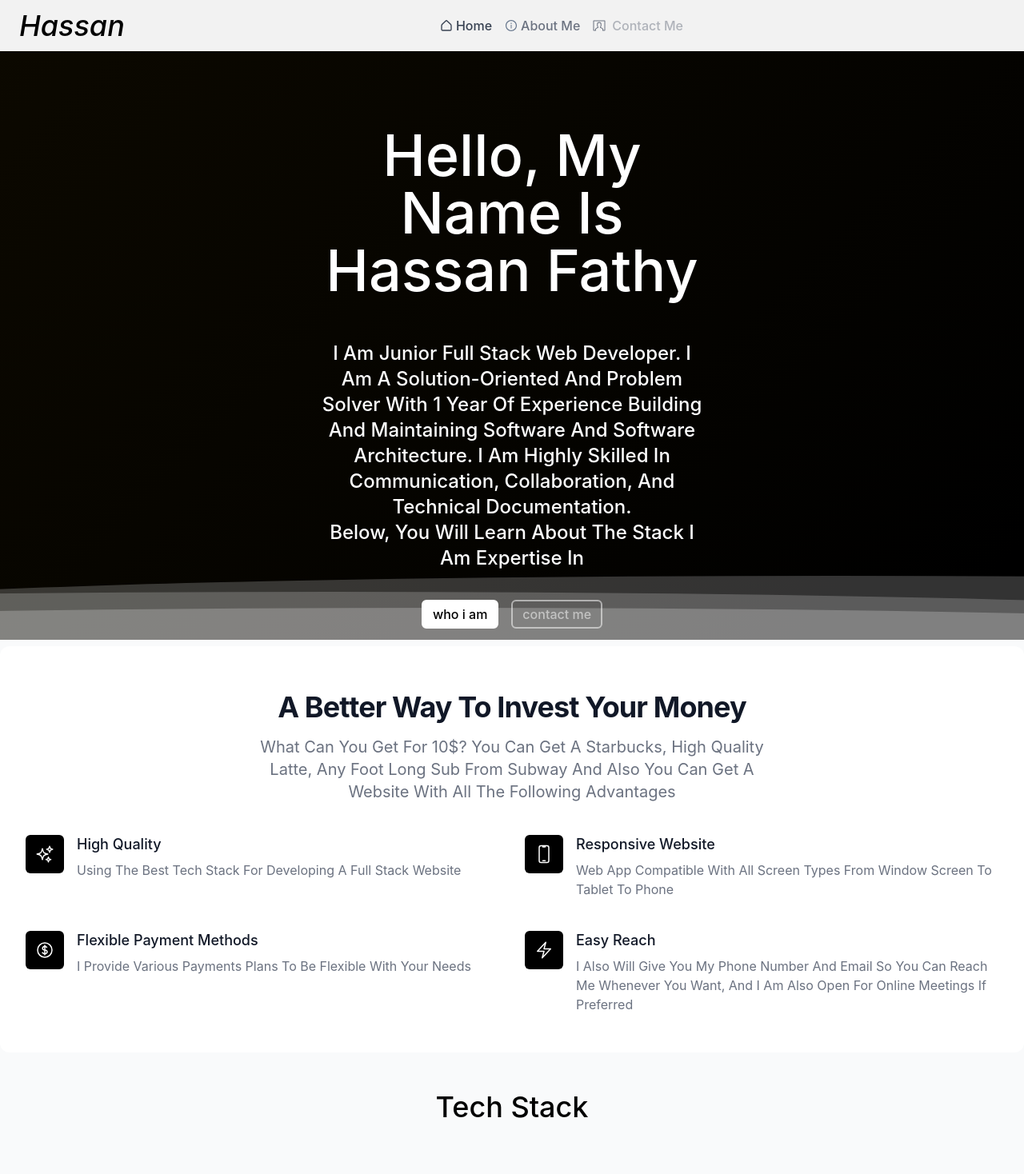
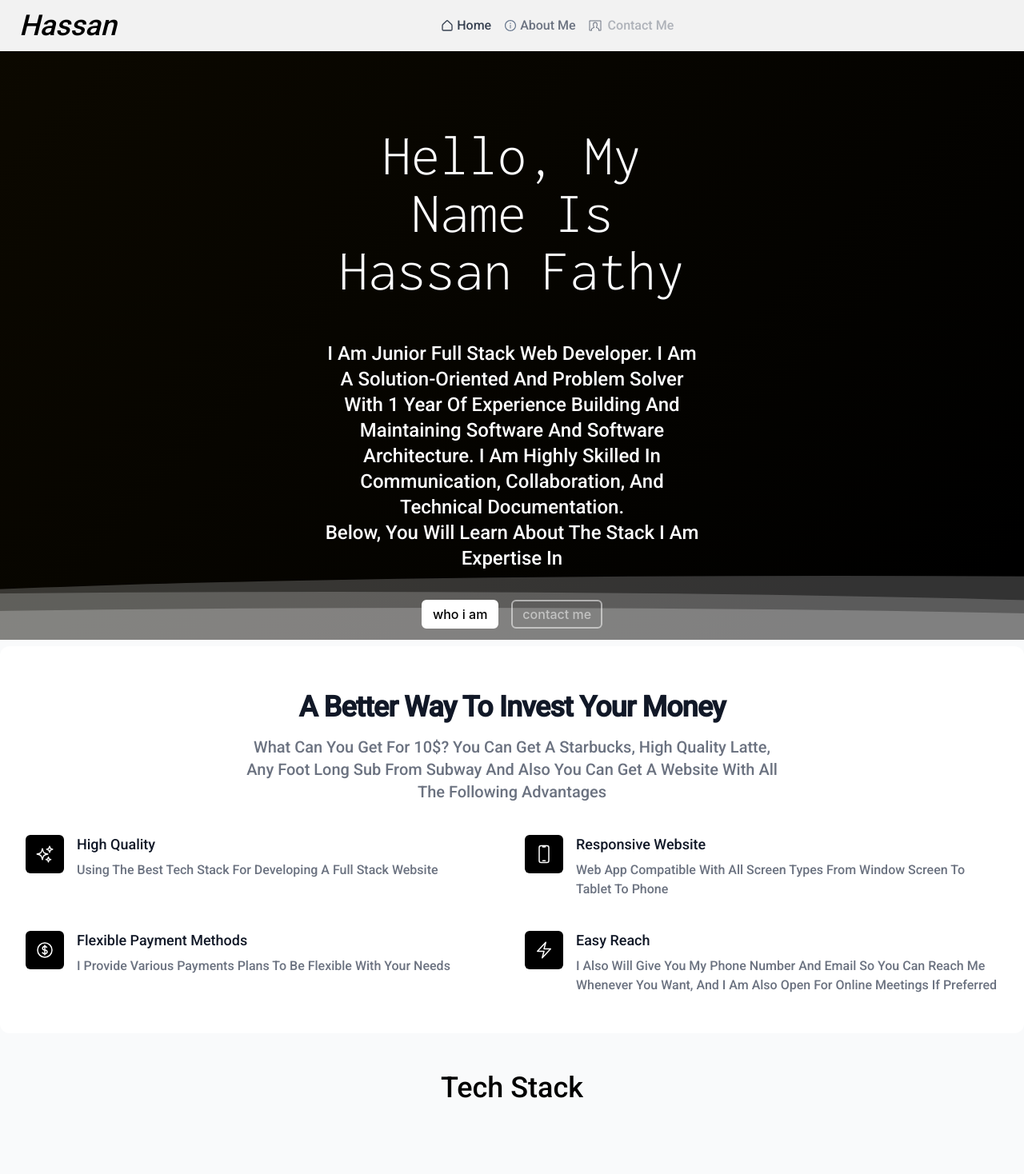
Before and after one commit to hassanfathy23/my-next-portfolio, a Next.js app: page / in a window 1280 px wide. Shown: the top 1468 px of the page at 80% size. Built offline with nearby package versions, Linux system fonts and the light colour scheme.

Commit message:
added fonts and animations

```diff
--- a/components/ContactList.js
+++ b/components/ContactList.js
@@ -6,8 +6,8 @@ export default function ContactList({ list }) {
   return (
     <Modal background="bg-gray-50">
       <main className="w-full flex flex-col items-center gap-4 bg-gray-50">
-        <h2 className="p-2 text-3xl font-medium text-center">let{`&apos`}s get in touch</h2>
-        <div className="w-full h-72 sm:h-auto p-3 grid grid-cols-1 sm:grid-cols-2 gap-4 overflow-y-auto overscroll-none">
+        <h2 className="p-2 text-3xl font-medium text-center">let{`'`}s get in touch</h2>
+        <div className="w-full h-72 sm:h-auto p-3 grid grid-cols-1 sm:grid-cols-2 gap-4 overflow-y-auto overscroll-none animate-fromTopToBottom">
           {list.map((item) => (
             <a
               href={item.url}
--- a/components/Header.js
+++ b/components/Header.js
@@ -1,6 +1,6 @@
 export default function Header({content, classes = ""}) {
     return (
-        <h2 className={`w-fit mx-auto my-10 text-center text-4xl font-medium ${classes} animate-zoomOut`}>
+        <h2 className={`w-fit mx-auto my-10 text-center text-4xl font-medium ${classes} animate-fromTopToBottom`}>
             {content}
         </h2>
     )
--- a/components/Hero.js
+++ b/components/Hero.js
@@ -2,10 +2,24 @@ import Link from "next/link";
 import * as React from "react";
 import { useDispatch, useSelector } from "react-redux";
 import { useRouter } from "next/router";
+import { Inconsolata, Roboto } from '@next/font/google'
 
 import { openModal } from "../store/uiSlice";
 import NavbarList from "./NavbarList";
 import AnimatedBg from "./UI/AnimatedBg";
+
+const inconsolata = Inconsolata({
+  weight: '300',
+  variable: '--font-inconsolata',
+  subsets: ['latin']
+})
+
+const roboto = Roboto({
+  weight: '300',
+  variable: '--font-roboto',
+  subsets: ['latin']
+})
+
 
 export default function Album() {
   const dispatch = useDispatch();
@@ -18,12 +32,12 @@ export default function Album() {
 
   return (
     <AnimatedBg>
-    <main className="w-full absolute flex items-center justify-center h-full mt-16 mb-12 overflow-hidden">
+    <main className={`w-full absolute flex items-center justify-center h-full mt-16 mb-12 overflow-hidden`}>
       <div className="relative w-full md:w-3/5 xl:w-2/5 h-full z-30 py-28 flex flex-col gap-5 justify-center animate-fadeInSlowely">
-        <h2 className="p-4 text-white text-center text-5xl md:text-7xl font-medium">
+        <h2 className={`p-4 text-white text-center text-5xl md:text-7xl ${inconsolata.variable} font-inconsolata`}>
           Hello, My Name Is <span>Hassan Fathy</span>
         </h2>
-        <p className="p-4 text-white text-center text-xl lg:text-2xl font-medium">
+        <p className={`p-4 text-white text-center text-xl lg:text-2xl ${roboto.variable} font-roboto`}>
           I am junior full stack web developer. I am a solution-oriented and
           problem solver with 1 year of experience building and maintaining
           software and software architecture. I am highly skilled in
--- a/components/Layout.js
+++ b/components/Layout.js
@@ -1,12 +1,19 @@
 import Navbar from './Navbar'
 import Cta from './Cta'
+import { Roboto } from '@next/font/google'
+
+const roboto = Roboto({
+  weight: '500',
+  variable: '--font-roboto',
+  subsets: ['latin']
+})
 
 export default function Layout({children}) {
     return (
-      <>
+      <div className={`${roboto.variable} font-roboto`}>
         <Navbar />
         <main className='flex flex-col gap-2 items-center'>{children}</main>
         <Cta />
-      </>
+      </div>
     )
 }
--- a/next.config.js
+++ b/next.config.js
@@ -5,15 +5,15 @@ const nextConfig = {
   images: {
     domains: ['res.cloudinary.com']
   },
-  async redirects() {
-    return [
-      {
-        source: '/features',
-        destination: '/',
-        permanent: false
-      }
-    ]
-  }
+  // async redirects() {
+  //   return [
+  //     {
+  //       source: '/features',
+  //       destination: '/',
+  //       permanent: false
+  //     }
+  //   ]
+  // }
 }
 
 module.exports = nextConfig
--- a/package.json
+++ b/package.json
@@ -16,6 +16,7 @@
     "@heroicons/react": "^2.0.12",
     "@mui/icons-material": "^5.10.9",
     "@mui/material": "^5.10.12",
+    "@next/font": "^13.0.5",
     "@reduxjs/toolkit": "^1.9.0",
     "animate.css": "^4.1.1",
     "next": "13.0.0",
--- a/pages/aboutme.js
+++ b/pages/aboutme.js
@@ -121,16 +121,16 @@ export default function AboutMe() {
         />
       </Head>
       <Layout>
-        <main className="w-full lg:w-10/12 my-20 flex flex-col gap-4 items-center bg-gray-50 rounded-2xl">
+        <main className="w-full lg:w-10/12 my-20 flex flex-col gap-4 items-center overflow-hidden bg-gray-50 rounded-2xl">
           <Header content="who am i?" />
           <div className="w-full lg:w-10/12 px-4 sm:px-8 py-4 flex flex-col gap-20">
             <div className="flex flex-col gap-2">
-              <h2 className="text-2xl font-medium">personal information</h2>
-              <p className="text-gray-600 text-lg lowercase">{personalInfo}</p>
+              <h2 className="text-2xl font-medium animate-fromTopToBottom">personal information</h2>
+              <p className="text-gray-600 text-lg lowercase animate-[fromTopToBottom_.3s_.1s]">{personalInfo}</p>
             </div>
             <div className="flex flex-col gap-2">
-              <h2 className="text-2xl font-medium">experience</h2>
-              <p className="text-gray-600 text-lg lowercase">
+              <h2 className="text-2xl font-medium animate-fromTopToBottom">experience</h2>
+              <p className="text-gray-600 text-lg lowercase animate-[fromTopToBottom_.3s_.1s] ">
                 {experienceHeader}
               </p>
               <div className="flex flex-col gap-2">
@@ -161,7 +161,7 @@ export default function AboutMe() {
                 ))}
               </div>
             </div>
-            <AnimationOnScroll animateIn="animate__fadeInLeft">
+            <AnimationOnScroll animateIn="animate__fadeInLeft" animateOnce>
               <div>
                 <h2 className="text-2xl font-medium">pricing</h2>
                 <p className="text-gray-600 text-lg lowercase">
@@ -169,7 +169,7 @@ export default function AboutMe() {
                 </p>
               </div>
             </AnimationOnScroll>
-            <AnimationOnScroll animateIn="animate__fadeInRight">
+            <AnimationOnScroll animateIn="animate__fadeInRight" animateOnce>
               <div className=" animate__animated animate__fadeInRight">
                 <h2 className="text-2xl font-medium">requirement</h2>
                 <p className="text-gray-600 text-lg lowercase">
@@ -177,7 +177,7 @@ export default function AboutMe() {
                 </p>
               </div>
             </AnimationOnScroll>
-            <AnimationOnScroll animateIn="animate__fadeInLeft">
+            <AnimationOnScroll animateIn="animate__fadeInLeft" animateOnce>
               <div>
                 <h2 className="text-2xl font-medium">contact info</h2>
                 <p className="text-gray-600 text-lg lowercase">
--- a/pages/features.js
+++ b/pages/features.js
@@ -1,10 +1,31 @@
+import { Space_Mono, Playfair_Display, Inconsolata } from '@next/font/google'
 
-import AnimatedBg from "../components/UI/AnimatedBg";
+// import AnimatedBg from "../components/UI/AnimatedBg";
+
+const spaceMono = Space_Mono({
+    weight: '400',
+    style: 'italic',
+    variable: '--font-space-mono'
+})
+
+const playFair = Playfair_Display({
+    weight: '400',
+    style: 'italic',
+    variable: '--font-playfair',
+    subsets: ['latin']
+})
+
+const inconsolata = Inconsolata({
+    weight: '300',
+    variable: '--font-inconsolata',
+    subsets: ['latin']
+})
 
 function FeaturesPage() {
     return (
         <>
-        <AnimatedBg />
+        {/* <AnimatedBg /> */}
+        <p className={`w-full align-middle text-center text-4xl ${inconsolata.variable} font-inconsolata animate-fromTopToBottom`}>this is font test</p>
         </>
      );
 }
--- a/tailwind.config.js
+++ b/tailwind.config.js
@@ -1,4 +1,7 @@
 /** @type {import('tailwindcss').Config} */
+
+const { fontFamily } = require('tailwindcss/defaultTheme')
+
 module.exports = {
   content: [
     "./pages/**/*.{js,ts,jsx,tsx}",
@@ -23,16 +26,26 @@ module.exports = {
         //   '0%, 25%': {transform: 'scale(6)'},
         //   '25%, 50%': {transform: 'scale(4)'},
         //   '50%, 100%': {transform: 'scale(1)'},
-        // }
+        // },
+        fromTopToBottom: {
+          'from': {transform: 'translateY(-100%)', opacity: 0},
+          'to': {transform: 'translateY(0%)', opacity: 1}
+        }
       },
       animation: {
         frequency: 'frequency 1s ease-in-out infinite',
         fadeIn: 'fadeIn .3s ease-in-out',
         fadeInSlowely: 'fadeIn 1s ease-in-out',
         zoomIn: 'zoomIn 0.3s ease-in-out',
-        // zoomOut: 'zoomOut 0.3s'
+        // zoomOut: 'zoomOut 0.3s',
+        fromTopToBottom: 'fromTopToBottom 0.5s'
       },
-
+      fontFamily: {
+        'mono': ['var(--font-space-mono)', ...fontFamily.sans],
+        'playfair': ['var(--font-playfair)', ...fontFamily.mono],
+        'inconsolata': ['var(--font-inconsolata)', ...fontFamily.mono],
+        'roboto': ['var(--font-roboto)', ...fontFamily.sans],
+      }
     },
   },
   plugins: [],
```
Also changed, not shown: 1 other file (tests, documents, lock files or other folders).
